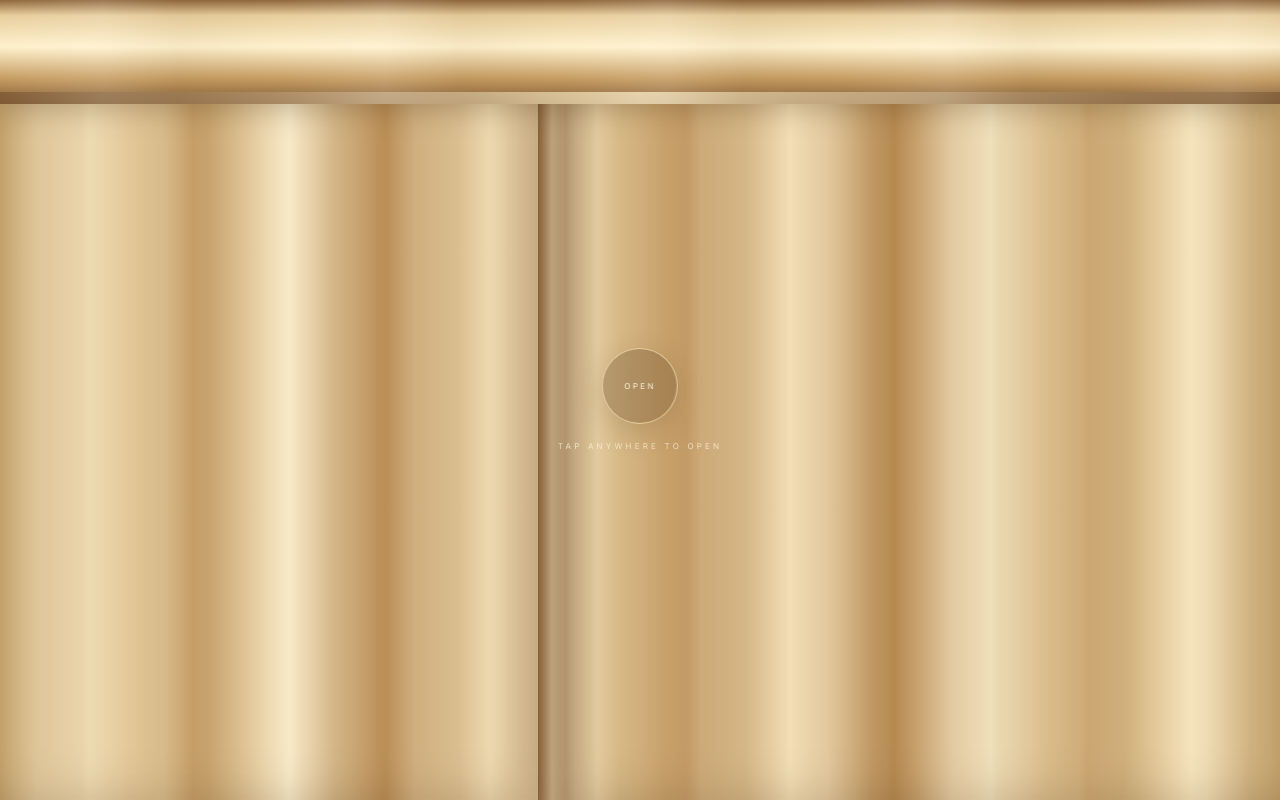
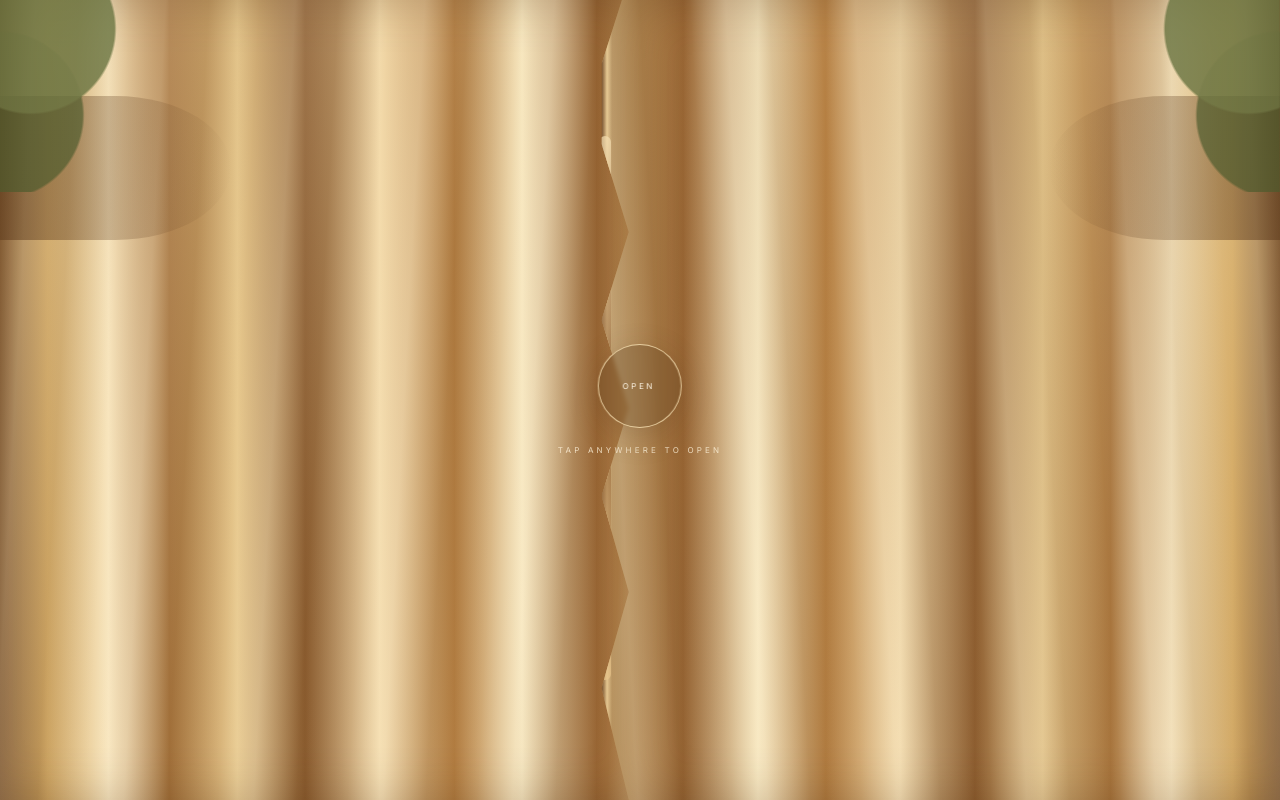
Before and after one commit to NikethVelala/NikSha, a Next.js app: page / in a window 1280 px wide. Shown: the top 800 px of the page. Built offline with nearby package versions, Linux system fonts and the light colour scheme.

Commit message:
Refine curtain opening into a richer wedding stage

```diff
--- a/components/Hero/Hero.tsx
+++ b/components/Hero/Hero.tsx
@@ -7,15 +7,25 @@ import { useEffect, useState } from "react";
 import { wedding } from "@/data/wedding";
 
 const petals = [
-  { left: "5%", delay: 0, duration: 6.8, drift: 36, rotate: 22, size: 10 },
-  { left: "14%", delay: 1.6, duration: 8.1, drift: -24, rotate: -30, size: 8 },
-  { left: "25%", delay: 3.1, duration: 7.2, drift: 30, rotate: 42, size: 9 },
-  { left: "38%", delay: 0.8, duration: 8.7, drift: -34, rotate: -18, size: 10 },
-  { left: "51%", delay: 2.6, duration: 7.7, drift: 26, rotate: 34, size: 8 },
-  { left: "63%", delay: 4, duration: 8.5, drift: -30, rotate: -40, size: 10 },
-  { left: "75%", delay: 1, duration: 7, drift: 38, rotate: 28, size: 9 },
-  { left: "87%", delay: 3.5, duration: 8.2, drift: -26, rotate: -26, size: 10 },
-  { left: "95%", delay: 0.3, duration: 7.5, drift: 22, rotate: 40, size: 8 },
+  { left: "4%", delay: 0, duration: 7.2, drift: 42, rotate: 18, size: 10 },
+  { left: "12%", delay: 1.8, duration: 8.4, drift: -28, rotate: -26, size: 8 },
+  { left: "23%", delay: 3.2, duration: 7.6, drift: 34, rotate: 38, size: 9 },
+  { left: "36%", delay: 0.9, duration: 8.8, drift: -36, rotate: -16, size: 10 },
+  { left: "49%", delay: 2.5, duration: 7.9, drift: 28, rotate: 32, size: 8 },
+  { left: "61%", delay: 4.1, duration: 8.6, drift: -34, rotate: -38, size: 10 },
+  { left: "74%", delay: 1.1, duration: 7.3, drift: 40, rotate: 24, size: 9 },
+  { left: "86%", delay: 3.7, duration: 8.3, drift: -30, rotate: -24, size: 10 },
+  { left: "96%", delay: 0.4, duration: 7.7, drift: 24, rotate: 36, size: 8 },
+];
+
+const jasmineDrops = [
+  { left: "8%", height: "18vh", delay: 0.1 },
+  { left: "21%", height: "13vh", delay: 0.35 },
+  { left: "35%", height: "17vh", delay: 0.2 },
+  { left: "50%", height: "12vh", delay: 0.5 },
+  { left: "65%", height: "16vh", delay: 0.25 },
+  { left: "79%", height: "13vh", delay: 0.45 },
+  { left: "92%", height: "18vh", delay: 0.15 },
 ];
 
 export default function Hero() {
@@ -32,7 +42,7 @@ export default function Hero() {
       window.requestAnimationFrame(() => {
         document.getElementById("welcome")?.scrollIntoView({ behavior: "smooth", block: "start" });
       });
-    }, 2050);
+    }, 2150);
 
     return () => window.clearTimeout(timer);
   }, [isOpening]);
@@ -64,7 +74,7 @@ export default function Hero() {
         className="object-cover object-[center_35%] sm:object-center"
       />
 
-      <div className="absolute inset-0 bg-gradient-to-b from-black/30 via-transparent to-black/45" />
+      <div className="absolute inset-0 bg-gradient-to-b from-black/25 via-transparent to-black/45" />
 
       <div className="pointer-events-none absolute inset-0 z-40 overflow-hidden">
         {petals.map((petal, index) => (
@@ -74,7 +84,7 @@ export default function Hero() {
             animate={{
               x: [0, petal.drift, petal.drift * -0.45, petal.drift * 0.7],
               y: ["-12vh", "30vh", "72vh", "116vh"],
-              opacity: [0, 0.7, 0.62, 0],
+              opacity: [0, 0.72, 0.62, 0],
               rotate: [petal.rotate, petal.rotate + 90, petal.rotate + 210, petal.rotate + 330],
             }}
             transition={{ duration: petal.duration, delay: petal.delay, repeat: Infinity, ease: "linear" }}
@@ -106,61 +116,98 @@ export default function Hero() {
 
       {isCurtainVisible && (
         <div className="pointer-events-none fixed inset-0 z-[70] overflow-hidden" aria-hidden="true">
-          {/* Deep outer drapes stay at the edges while the center opening reveals the photograph. */}
+          {/* A full-width floral canopy replaces the old solid top bar. */}
+          <motion.div
+            initial={{ y: 0, opacity: 1 }}
+            animate={isOpening ? { y: "-105%", opacity: 0 } : { y: 0, opacity: 1 }}
+            transition={{ duration: 1.9, ease: [0.76, 0, 0.24, 1] }}
+            className="absolute inset-x-0 top-0 h-[15vh] min-h-[82px]"
+          >
+            <div className="absolute inset-x-0 top-0 h-5 bg-gradient-to-b from-[#6f4a24] via-[#d6ad6d] to-transparent opacity-80" />
+            <div className="absolute inset-x-0 top-3 h-8 bg-gradient-to-b from-[#f4dfb1]/90 via-[#d4aa67]/70 to-transparent blur-[1px]" />
+            <div className="absolute inset-x-0 top-0 flex items-start justify-between px-[2%]">
+              {Array.from({ length: 15 }).map((_, index) => (
+                <span
+                  key={index}
+                  className="relative block h-5 w-5 rounded-full bg-[#fff7e8] shadow-[0_2px_8px_rgba(255,239,192,0.55)] sm:h-7 sm:w-7"
+                  style={{ marginTop: `${(index % 3) * 5}px` }}
+                />
+              ))}
+            </div>
+            <div className="absolute inset-x-0 top-[34px] flex justify-around">
+              {jasmineDrops.map((drop, index) => (
+                <motion.div
+                  key={index}
+                  initial={{ y: -6, opacity: 0.9 }}
+                  animate={{ y: [-6, 1, -6], opacity: [0.9, 1, 0.9] }}
+                  transition={{ duration: 3.5 + index * 0.12, delay: drop.delay, repeat: Infinity, ease: "easeInOut" }}
+                  className="flex flex-col items-center"
+                  style={{ left: drop.left, height: drop.height }}
+                >
+                  <div className="h-full w-[2px] bg-gradient-to-b from-[#b38a50] via-[#d7bc82] to-[#8d6838]" />
+                  <div className="absolute top-0 flex -translate-y-1/2 gap-0.5">
+                    <span className="h-4 w-4 rounded-full bg-[#fff7e8] shadow-[0_1px_6px_rgba(255,245,214,0.55)]" />
+                    <span className="h-4 w-4 rounded-full bg-[#fff7e8] shadow-[0_1px_6px_rgba(255,245,214,0.55)]" />
+                    <span className="h-4 w-4 rounded-full bg-[#fff7e8] shadow-[0_1px_6px_rgba(255,245,214,0.55)]" />
+                  </div>
+                  <div className="absolute bottom-0 h-7 w-8 rounded-b-[55%] rounded-t-[25%] bg-gradient-to-b from-[#c79b53] via-[#8e642f] to-[#5e3f1e] shadow-[0_4px_10px_rgba(72,44,18,0.3)]" />
+                  <span className="absolute bottom-[-11px] h-2.5 w-2.5 rounded-full bg-[#d7b36c]" />
+                </motion.div>
+              ))}
+            </div>
+          </motion.div>
+
+          {/* Left gathered silk drape. The curtain is rich at the edge and opens away from the photograph. */}
           <motion.div
             initial={{ x: 0, scaleX: 1 }}
-            animate={isOpening ? { x: "-72%", scaleX: 0.94 } : { x: 0, scaleX: 1 }}
-            transition={{ duration: 1.85, ease: [0.76, 0, 0.24, 1] }}
-            className="absolute inset-y-0 left-0 w-[58%] origin-left"
+            animate={isOpening ? { x: "-93%", scaleX: 0.94 } : { x: 0, scaleX: 1 }}
+            transition={{ duration: 2, ease: [0.76, 0, 0.24, 1] }}
+            className="absolute inset-y-0 left-0 w-[53%] origin-left"
             style={{
-              background: "linear-gradient(90deg,#c6a46d 0%,#f5e2b9 12%,#c59d63 26%,#f7e7c2 39%,#b88b52 52%,#f3dfb5 66%,#bd9259 80%,#e8cf9f 92%,#8f683d 100%)",
-              boxShadow: "inset -28px 0 48px rgba(72,45,19,0.25), 18px 0 45px rgba(73,48,24,0.2)",
+              background: "linear-gradient(90deg,#7b5128 0%,#d6ad69 7%,#f8e5bd 16%,#a8753d 25%,#e8c98e 35%,#8e5e30 45%,#f4dbab 56%,#b57f42 67%,#f7e6bd 77%,#9a6735 88%,#d9b172 100%)",
+              clipPath: "polygon(0 0,100% 0,97% 8%,100% 18%,96% 29%,100% 40%,96% 51%,100% 62%,96% 74%,100% 86%,96% 100%,0 100%)",
+              boxShadow: "inset -30px 0 50px rgba(73,42,15,0.3), 18px 0 48px rgba(65,39,18,0.2)",
             }}
           >
-            <div className="absolute inset-y-0 right-0 w-7 bg-gradient-to-l from-[#8b653b]/55 via-[#f5e3bb]/40 to-transparent" />
-            <div className="absolute inset-0 opacity-40 [background:repeating-linear-gradient(90deg,transparent_0%,rgba(255,250,235,.34)_5%,rgba(117,81,38,.16)_11%,transparent_17%)]" />
+            <div className="absolute inset-0 opacity-45 [background:repeating-linear-gradient(93deg,transparent_0%,rgba(255,248,226,.45)_5%,rgba(90,57,24,.22)_11%,transparent_18%)]" />
+            <div className="absolute inset-y-0 right-0 w-[10px] bg-gradient-to-l from-[#6f4926] via-[#f0d39b] to-transparent opacity-80" />
+            <div className="absolute right-[-3px] top-[17%] h-[68%] w-3 rounded-full bg-gradient-to-b from-[#f5dfb2] via-[#8b5b2d] to-[#e8c58b] opacity-70" />
+            <div className="absolute left-0 top-[12%] h-[18%] w-[34%] rounded-r-[100%] bg-gradient-to-r from-[#5d3b1d]/55 to-transparent" />
           </motion.div>
 
+          {/* Right gathered silk drape. */}
           <motion.div
             initial={{ x: 0, scaleX: 1 }}
-            animate={isOpening ? { x: "72%", scaleX: 0.94 } : { x: 0, scaleX: 1 }}
-            transition={{ duration: 1.85, ease: [0.76, 0, 0.24, 1] }}
-            className="absolute inset-y-0 right-0 w-[58%] origin-right"
+            animate={isOpening ? { x: "93%", scaleX: 0.94 } : { x: 0, scaleX: 1 }}
+            transition={{ duration: 2, ease: [0.76, 0, 0.24, 1] }}
+            className="absolute inset-y-0 right-0 w-[53%] origin-right"
             style={{
-              background: "linear-gradient(90deg,#8f683d 0%,#e8cf9f 8%,#bd9259 20%,#f3dfb5 34%,#b88b52 48%,#f7e7c2 61%,#c59d63 74%,#f5e2b9 88%,#c6a46d 100%)",
-              boxShadow: "inset 28px 0 48px rgba(72,45,19,0.25), -18px 0 45px rgba(73,48,24,0.2)",
+              background: "linear-gradient(90deg,#d9b172 0%,#9a6735 12%,#f7e6bd 23%,#b57f42 33%,#f4dbab 44%,#8e5e30 55%,#e8c98e 65%,#a8753d 75%,#f8e5bd 84%,#d6ad69 93%,#7b5128 100%)",
+              clipPath: "polygon(0 8%,3% 0,100% 0,100% 100%,4% 100%,0 86%,4% 74%,0 62%,4% 51%,0 40%,4% 29%,0 18%)",
+              boxShadow: "inset 30px 0 50px rgba(73,42,15,0.3), -18px 0 48px rgba(65,39,18,0.2)",
             }}
           >
-            <div className="absolute inset-y-0 left-0 w-7 bg-gradient-to-r from-[#8b653b]/55 via-[#f5e3bb]/40 to-transparent" />
-            <div className="absolute inset-0 opacity-40 [background:repeating-linear-gradient(90deg,transparent_0%,rgba(255,250,235,.34)_5%,rgba(117,81,38,.16)_11%,transparent_17%)]" />
+            <div className="absolute inset-0 opacity-45 [background:repeating-linear-gradient(87deg,transparent_0%,rgba(255,248,226,.45)_5%,rgba(90,57,24,.22)_11%,transparent_18%)]" />
+            <div className="absolute inset-y-0 left-0 w-[10px] bg-gradient-to-r from-[#6f4926] via-[#f0d39b] to-transparent opacity-80" />
+            <div className="absolute left-[-3px] top-[17%] h-[68%] w-3 rounded-full bg-gradient-to-b from-[#f5dfb2] via-[#8b5b2d] to-[#e8c58b] opacity-70" />
+            <div className="absolute right-0 top-[12%] h-[18%] w-[34%] rounded-l-[100%] bg-gradient-to-l from-[#5d3b1d]/55 to-transparent" />
           </motion.div>
 
-          {/* A slim top valance gives the opening a finished theatrical frame without blocking the photograph. */}
-          <motion.div
-            initial={{ y: 0, opacity: 1 }}
-            animate={isOpening ? { y: "-115%", opacity: 0 } : { y: 0, opacity: 1 }}
-            transition={{ duration: 1.7, delay: 0.08, ease: [0.76, 0, 0.24, 1] }}
-            className="absolute inset-x-0 top-0 h-[13vh] min-h-[74px]"
-            style={{
-              background: "linear-gradient(180deg,#8f673c 0%,#e8ce9d 15%,#fff1cd 45%,#c59b60 76%,#805b35 100%)",
-              boxShadow: "0 8px 24px rgba(69,44,19,0.25)",
-            }}
-          >
-            <div className="absolute inset-x-0 bottom-0 h-3 bg-gradient-to-r from-[#7d5832] via-[#f6e5bd] to-[#7d5832] opacity-80" />
-            <div className="absolute inset-0 opacity-30 [background:repeating-linear-gradient(90deg,transparent_0%,rgba(255,255,255,.35)_8%,rgba(100,69,31,.16)_14%,transparent_22%)]" />
-          </motion.div>
+          {/* Soft floral corners keep the frame ornamental without becoming a template-like wall. */}
+          <div className="absolute left-0 top-0 h-[24vh] w-[16vw] min-w-[90px] bg-[radial-gradient(circle_at_15%_15%,rgba(105,116,65,.95)_0_35%,transparent_36%),radial-gradient(circle_at_0%_60%,rgba(76,91,45,.8)_0_35%,transparent_36%)] opacity-85" />
+          <div className="absolute right-0 top-0 h-[24vh] w-[16vw] min-w-[90px] scale-x-[-1] bg-[radial-gradient(circle_at_15%_15%,rgba(105,116,65,.95)_0_35%,transparent_36%),radial-gradient(circle_at_0%_60%,rgba(76,91,45,.8)_0_35%,transparent_36%)] opacity-85" />
 
           {!isOpening && (
             <motion.div
-              initial={{ opacity: 0, scale: 0.92 }}
+              initial={{ opacity: 0, scale: 0.94 }}
               animate={{ opacity: 1, scale: 1 }}
               transition={{ duration: 0.7, delay: 0.55, ease: [0.22, 1, 0.36, 1] }}
               className="absolute left-1/2 top-1/2 flex -translate-x-1/2 -translate-y-1/2 flex-col items-center text-center"
             >
-              <div className="flex h-16 w-16 items-center justify-center rounded-full border border-[#f3dfb5]/80 bg-[#6e4d2c]/35 text-[8px] uppercase tracking-[0.3em] text-[#fff4dd] shadow-[0_8px_30px_rgba(70,42,18,0.18)] backdrop-blur-sm sm:h-[76px] sm:w-[76px]">
-                <span>Open</span>
+              <div className="flex h-[74px] w-[74px] items-center justify-center rounded-full border border-[#f5dfb2]/85 bg-[#5f411f]/30 text-[8px] uppercase tracking-[0.32em] text-[#fff7e8] shadow-[0_8px_32px_rgba(63,39,18,0.2)] backdrop-blur-[2px] sm:h-[84px] sm:w-[84px]">
+                <span className="-mr-[-0.32em]">Open</span>
               </div>
-              <p className="mt-4 text-[8px] uppercase tracking-[0.4em] text-[#fff3d8]/75">Tap anywhere to open</p>
+              <p className="mt-4 text-[8px] uppercase tracking-[0.4em] text-[#fff4dc]/80">Tap anywhere to open</p>
             </motion.div>
           )}
         </div>
```
